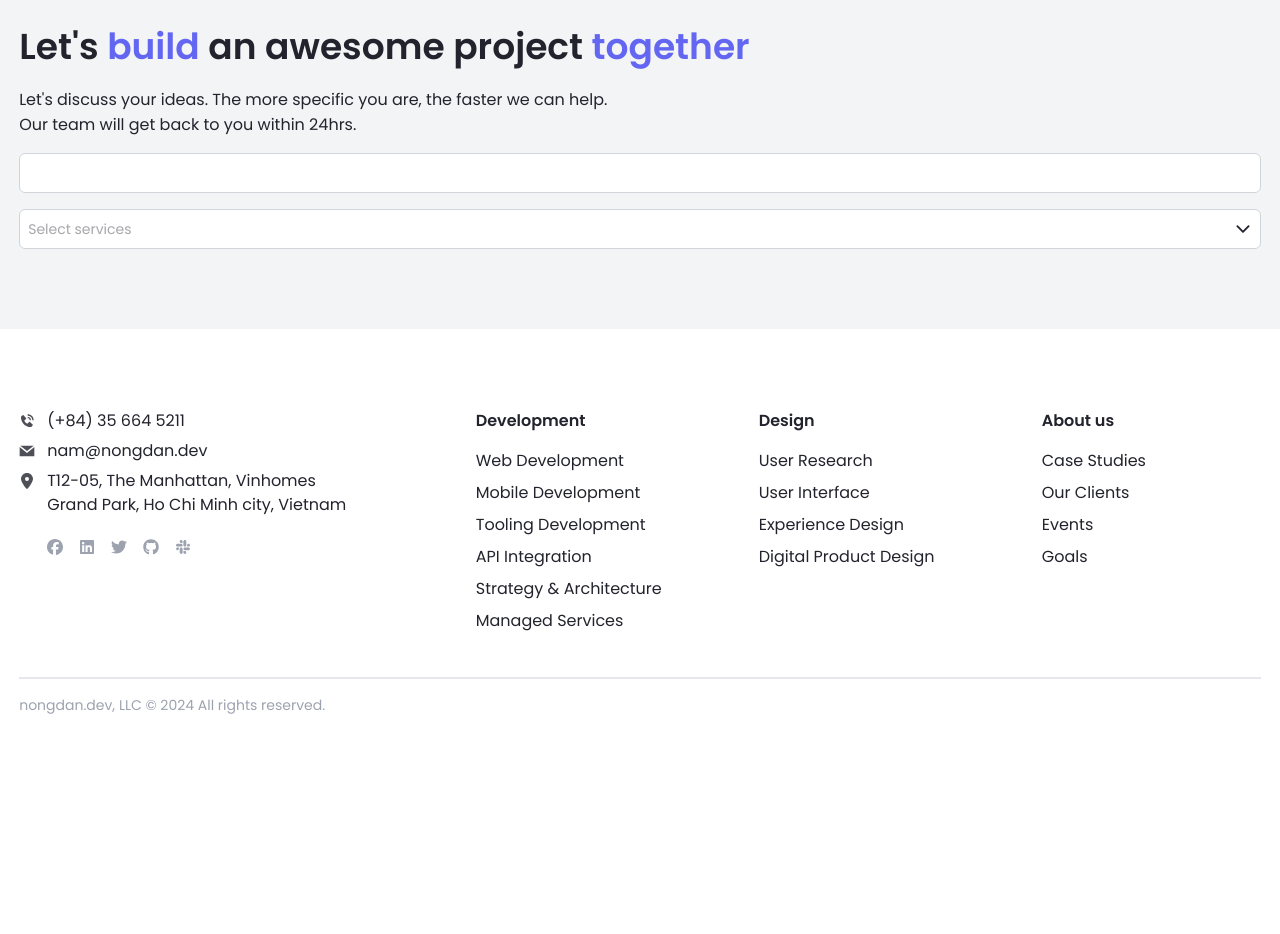
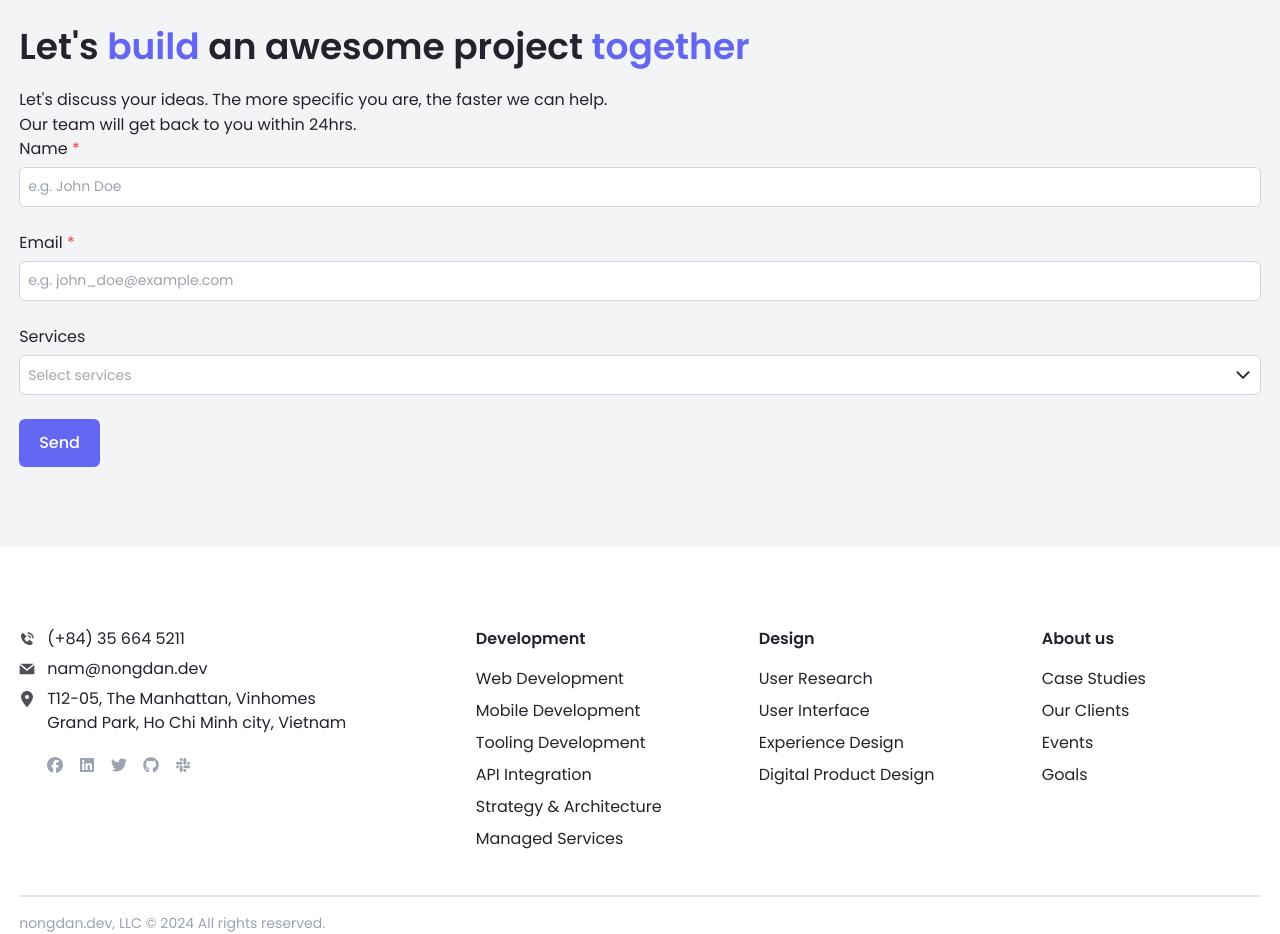
Before and after one commit to nongdan-dev/website, a React (Vite) app: page /contact in a window 1280 px wide. Shown: the part 1080-2014 px from the top of the page. Before the commit the page ends 1811 px from the top, so only its background shows below. Built offline with nearby package versions, Linux system fonts and the light colour scheme.

Commit message:
Create form field

```diff
--- a/package.json
+++ b/package.json
@@ -10,16 +10,19 @@
     "format": "eslint --ext=.js,.jsx,.ts,.tsx --fix . && prettier --log-level=error --write ."
   },
   "dependencies": {
+    "@hookform/resolvers": "^3.6.0",
     "@radix-ui/react-slot": "1.0.2",
     "jdenticon": "^3.3.0",
     "lodash": "^4.17.21",
     "rc-select": "^14.15.0",
     "react": "^18.2.0",
     "react-dom": "^18.2.0",
+    "react-hook-form": "^7.52.0",
     "react-icons": "^5.2.1",
     "react-router-dom": "^6.23.1",
     "swiper": "^11.1.4",
-    "tailwind-merge": "^2.3.0"
+    "tailwind-merge": "^2.3.0",
+    "zod": "^3.23.8"
   },
   "devDependencies": {
     "@trivago/prettier-plugin-sort-imports": "^4.3.0",
--- /dev/null
+++ b/src/components/form/FormField.tsx
@@ -0,0 +1,46 @@
+import { ReactElement, cloneElement, useId } from 'react'
+import { FieldValues, UseControllerProps, useController } from 'react-hook-form'
+
+export type FormFieldProps<T extends FieldValues> = Omit<
+  UseControllerProps<T>,
+  'control'
+> &
+  Required<Pick<UseControllerProps<T>, 'control'>> & {
+    label: string
+    children: ReactElement
+    required?: boolean
+    onChangePropName?: string
+  }
+
+export function FormField<T extends FieldValues>({
+  label,
+  children,
+  required,
+  onChangePropName = 'onChange',
+  ...props
+}: FormFieldProps<T>) {
+  const fieldId = useId()
+  const { field, fieldState } = useController(props)
+
+  return (
+    <div className='mb-6'>
+      <label htmlFor={fieldId} className='mb-1.5 inline-block'>
+        {label}{' '}
+        <span aria-hidden='true' className='text-red-500'>
+          {required && '*'}
+        </span>
+      </label>
+      {cloneElement(children, {
+        [onChangePropName]: field.onChange,
+        id: fieldId,
+        __required: required,
+        __invalid: !!fieldState.error,
+      })}
+      {!!fieldState.error && (
+        <span role='alert' className='mt-1.5 inline-block text-sm text-red-500'>
+          {fieldState.error.message}
+        </span>
+      )}
+    </div>
+  )
+}
--- a/src/components/form/Input.tsx
+++ b/src/components/form/Input.tsx
@@ -1,7 +1,9 @@
-import { ComponentProps, ReactNode } from 'react'
+import { ComponentProps, ReactNode, forwardRef } from 'react'
 import { twMerge } from 'tailwind-merge'
 
 export type InputProps = ComponentProps<'input'> & {
+  __invalid?: true
+  __required?: true
   containerClassName?: string
   prefix?: ReactNode
   suffix?: ReactNode
@@ -22,17 +24,19 @@ function Append(props: ComponentProps<'div'>) {
   )
 }
 
-export function Input({
-  containerClassName,
-  prefix,
-  suffix,
-  ...props
-}: InputProps) {
+export const Input = forwardRef<HTMLInputElement, InputProps>(
+  (
+    { __invalid, __required, containerClassName, prefix, suffix, ...props },
+    ref,
+  ) => {
     return (
       <div className={twMerge('relative h-10', containerClassName)}>
         {prefix && <Append className='left-0 top-0'>{prefix}</Append>}
         <input
           {...props}
+          ref={ref}
+          aria-required={__required}
+          aria-invalid={__invalid}
           className={twMerge(
             'block h-full w-full rounded-md border border-gray-300 bg-white px-2 text-sm outline-0 transition-all hover:border-indigo-500 focus:border-indigo-500 focus:ring-2 focus:ring-indigo-500',
             prefix && 'pl-9',
@@ -42,4 +46,5 @@ export function Input({
         {suffix && <Append className='right-0 top-0'>{suffix}</Append>}
       </div>
     )
-}
+  },
+)
--- a/src/components/form/Select.tsx
+++ b/src/components/form/Select.tsx
@@ -1,12 +1,23 @@
-import RcSelect, { SelectProps as RcSelectProps } from 'rc-select'
+import RcSelect, {
+  BaseSelectRef,
+  SelectProps as RcSelectProps,
+} from 'rc-select'
+import { forwardRef } from 'react'
 import { IoChevronDown } from 'react-icons/io5'
 
-export type SelectProps = RcSelectProps
+export type SelectProps = RcSelectProps & {
+  __invalid?: true
+  __required?: true
+}
 
-export function Select(props: SelectProps) {
+export const Select = forwardRef<BaseSelectRef, SelectProps>(
+  ({ __invalid, __required, ...props }, ref) => {
     return (
       <RcSelect
         {...props}
+        ref={ref}
+        aria-required={__required}
+        aria-invalid={__invalid}
         virtual={false}
         suffixIcon={<IoChevronDown />}
         menuItemSelectedIcon={null}
@@ -16,4 +27,5 @@ export function Select(props: SelectProps) {
         {props.children}
       </RcSelect>
     )
-}
+  },
+)
--- a/src/components/index.ts
+++ b/src/components/index.ts
@@ -3,6 +3,7 @@ export * from './ui/Button'
 export * from './ui/Link'
 export * from './ui/Portal'
 export * from './ui/Marquee'
+export * from './form/FormField'
 export * from './form/Select'
 export * from './form/Input'
 export * from './widget/SkipToMainContent'
--- a/src/pages/Contact/index.tsx
+++ b/src/pages/Contact/index.tsx
@@ -1,7 +1,10 @@
+import { zodResolver } from '@hookform/resolvers/zod'
+import { useForm } from 'react-hook-form'
 import { Fragment } from 'react/jsx-runtime'
 import { twMerge } from 'tailwind-merge'
+import { z } from 'zod'
 
-import { Input, Section, Select } from '@/components'
+import { Button, FormField, Input, Section, Select } from '@/components'
 
 const options = [
   {
@@ -31,7 +34,26 @@ const options = [
   },
 ]
 
+const FormSchema = z.object({
+  name: z.string({ required_error: 'Name is required' }),
+  email: z
+    .string({ required_error: 'Email is required' })
+    .email('Invalid email address'),
+  services: z.any(),
+})
+
+type FormValues = z.infer<typeof FormSchema>
+
 function ContactPage() {
+  const { handleSubmit: _handleSubmit, control } = useForm<FormValues>({
+    resolver: zodResolver(FormSchema),
+    shouldFocusError: false,
+  })
+
+  const handleSubmit = (e: unknown) => {
+    console.log(e)
+  }
+
   return (
     <Fragment>
       <Section
@@ -194,14 +216,23 @@ function ContactPage() {
             </p>
             <p>Our team will get back to you within 24hrs.</p>
 
-            <Input containerClassName='my-4' />
+            <form onSubmit={_handleSubmit(handleSubmit)}>
+              <FormField label='Name' name='name' control={control} required>
+                <Input placeholder='e.g. John Doe' />
+              </FormField>
+              <FormField label='Email' name='email' control={control} required>
+                <Input placeholder='e.g. john_doe@example.com' />
+              </FormField>
+              <FormField label='Services' name='services' control={control}>
+                <Select
+                  mode='multiple'
+                  placeholder='Select services'
+                  options={options}
+                />
+              </FormField>
 
-            <Select
-              mode='multiple'
-              placeholder='Select services'
-              onChange={console.log}
-              options={options}
-            />
+              <Button>Send</Button>
+            </form>
           </div>
         )}
       </Section>
--- a/src/styles/index.css
+++ b/src/styles/index.css
@@ -28,7 +28,7 @@
     @apply min-h-10 items-center rounded-md border-gray-300 bg-white py-0.5 !pr-10 pl-2 outline-0 transition-all hover:border-indigo-500;
   }
 
-  &.rc-select-open .rc-select-selector {
+  &.rc-select-focused .rc-select-selector {
     @apply ring-2 ring-indigo-500;
   }
   &.rc-select-open .rc-select-arrow {
```
Also changed, not shown: 1 other file (tests, documents, lock files or other folders). Lines whose indentation alone changed are shown as unchanged.
